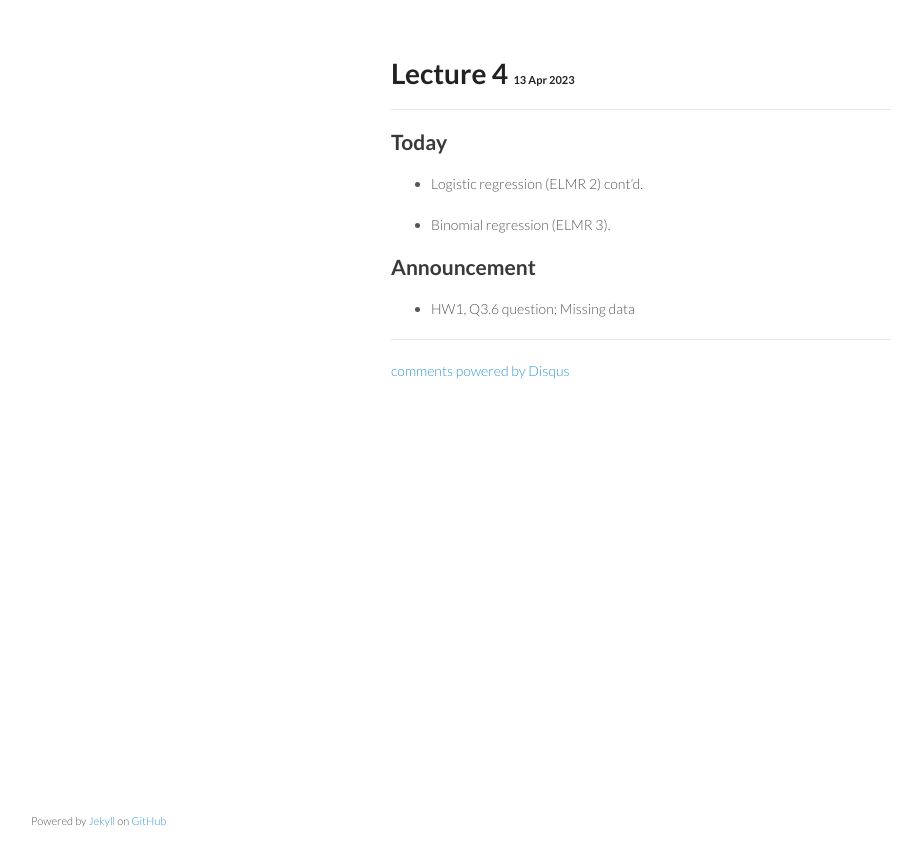
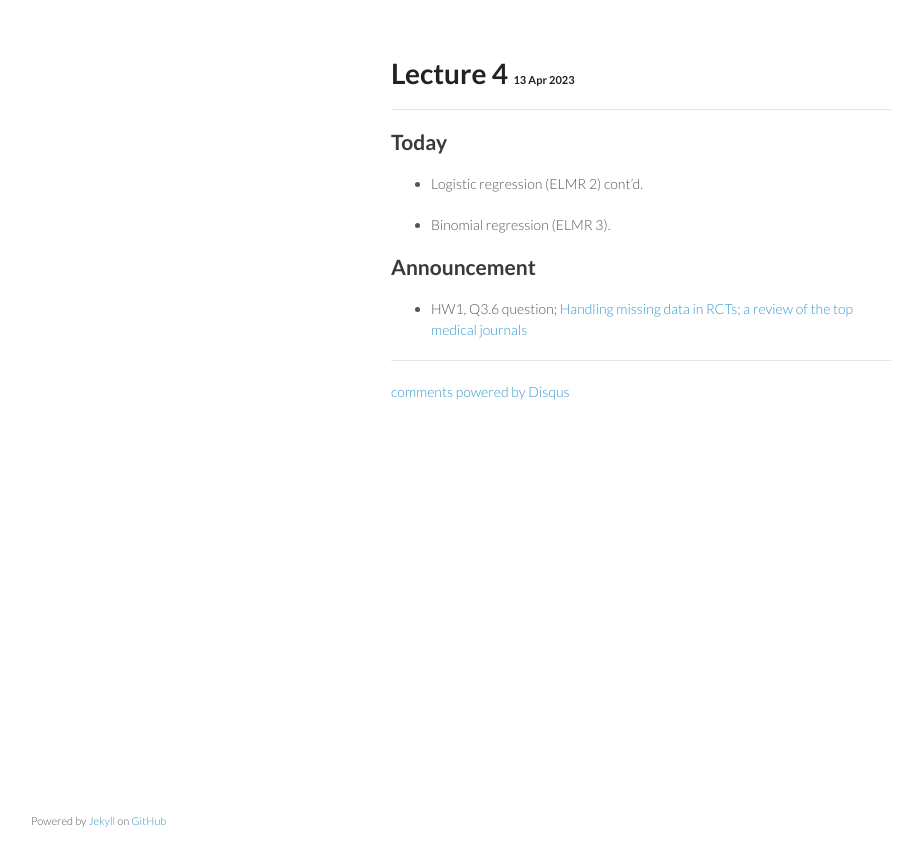
Before and after one commit to ucla-biostat-200c/2023spring, a Jekyll site: the page built from _posts/2023-04-13-week2-day2.md, in a window 1280 px wide. Shown: the top 866 px of the page, without its empty margins (179-1101 px from the left). Built offline with Jekyll 4.4.1, drawn with Linux system fonts in a browser that asks for light colours; comment, search, counter and statistics services are not loaded.

Commit message:
update ann for wk2-day2

```diff
--- a/_posts/2023-04-13-week2-day2.md
+++ b/_posts/2023-04-13-week2-day2.md
@@ -12,4 +12,4 @@ category: biostat200Cspring2023
 
 ## Announcement
 
-* HW1, Q3.6 question; Missing data
+* HW1, Q3.6 question; [Handling missing data in RCTs; a review of the top medical journals](https://bmcmedresmethodol.biomedcentral.com/articles/10.1186/1471-2288-14-118)
```
